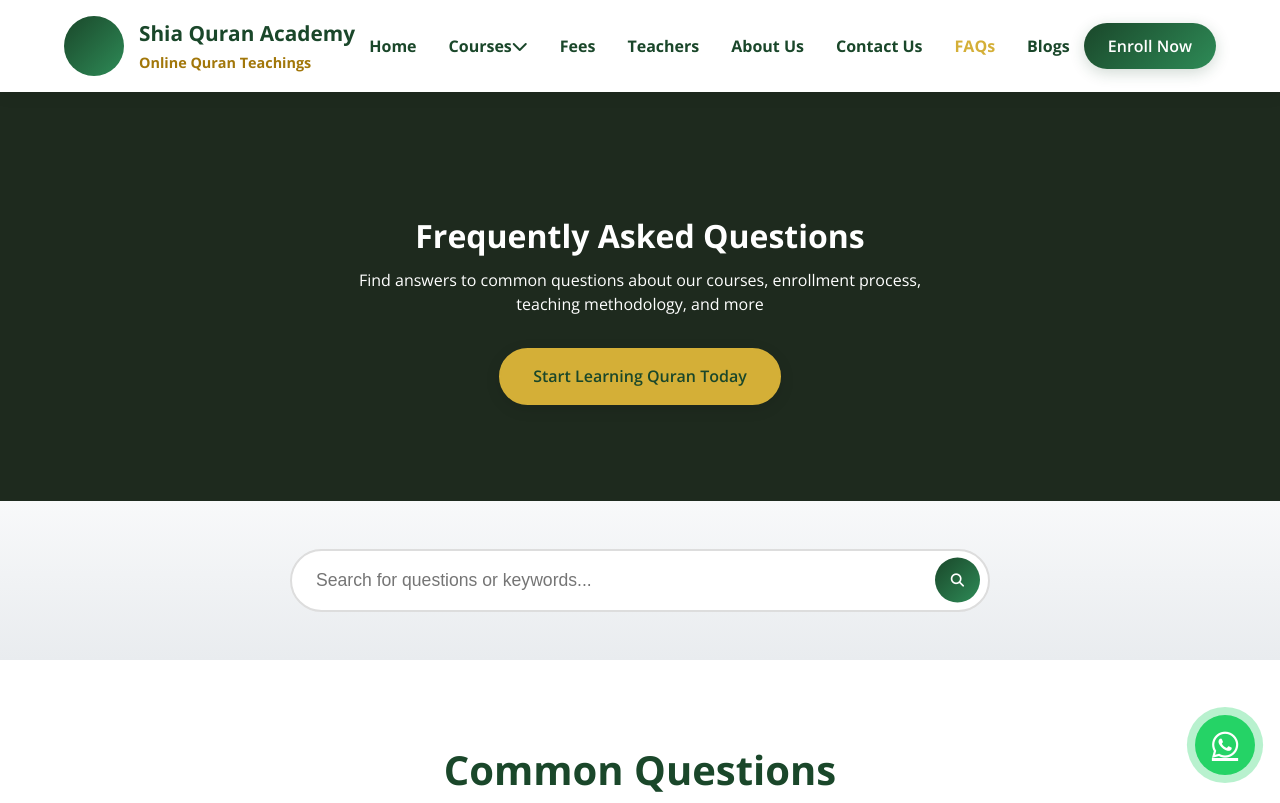
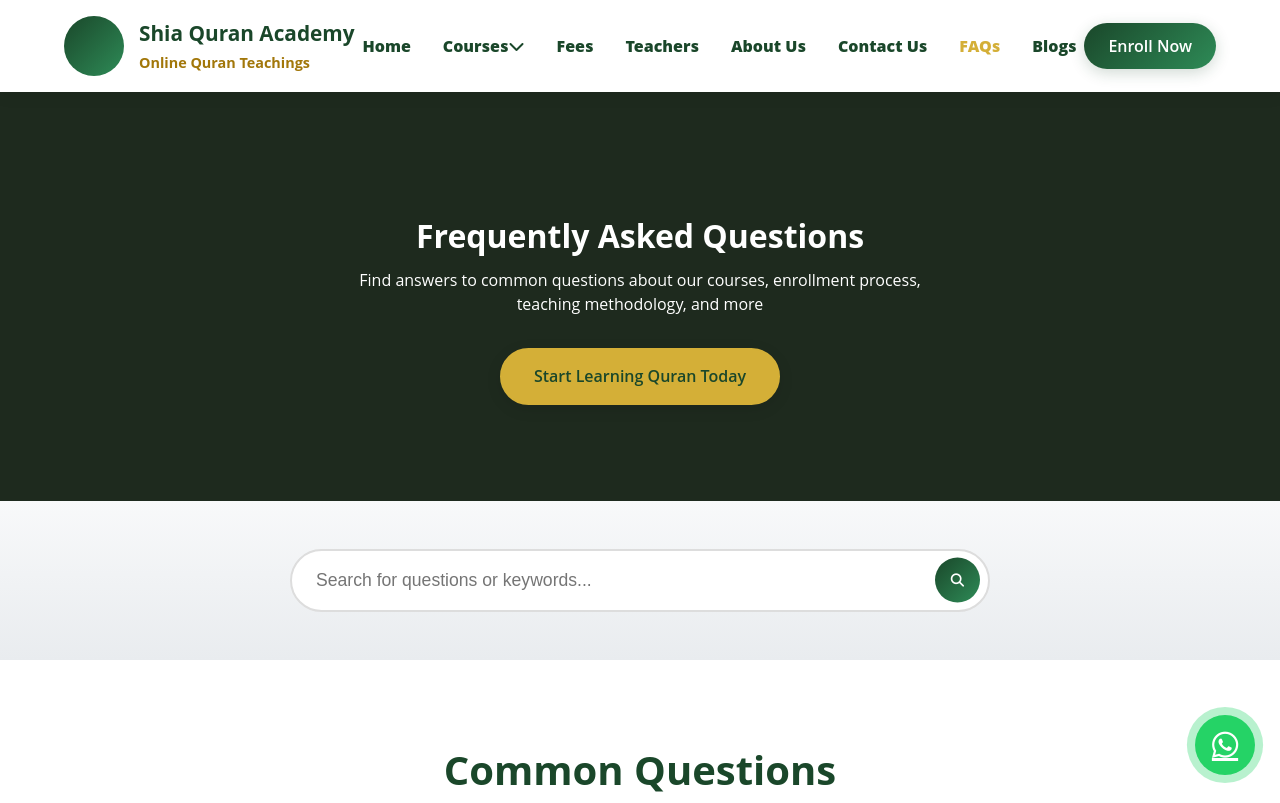
Before and after one commit to muxu9218-ok/final, a plain HTML site: page faqs.html in a window 1280 px wide. Shown: the top 803 px of the page. Drawn offline with nearby package versions, Linux system fonts and the light colour scheme.

Commit message:
Update faqs.html

```diff
--- a/faqs.html
+++ b/faqs.html
@@ -7,7 +7,7 @@
     <title>FAQs - Shia Online Quran Academy</title>
     <link rel="stylesheet" href="https://cdnjs.cloudflare.com/ajax/libs/font-awesome/6.4.0/css/all.min.css">
     <link rel="icon" href="images/favicon.ico.ico" type="image/x-icon">
-    <link href="https://fonts.googleapis.com/css2?family=Amiri:wght@400;700&family=Open+Sans:wght@300;400;600;700&display=swap" rel="stylesheet">
+
     <link rel="stylesheet" href="style.css">
     <script type="application/ld+json">
 {
@@ -614,4 +614,5 @@
 
     <script src="script.js"></script>
 </body>
+
 </html>
```
